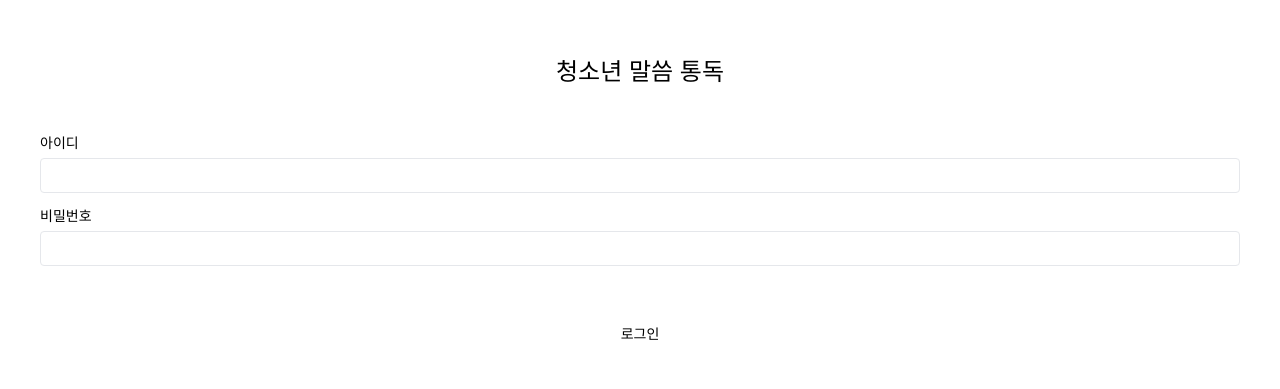
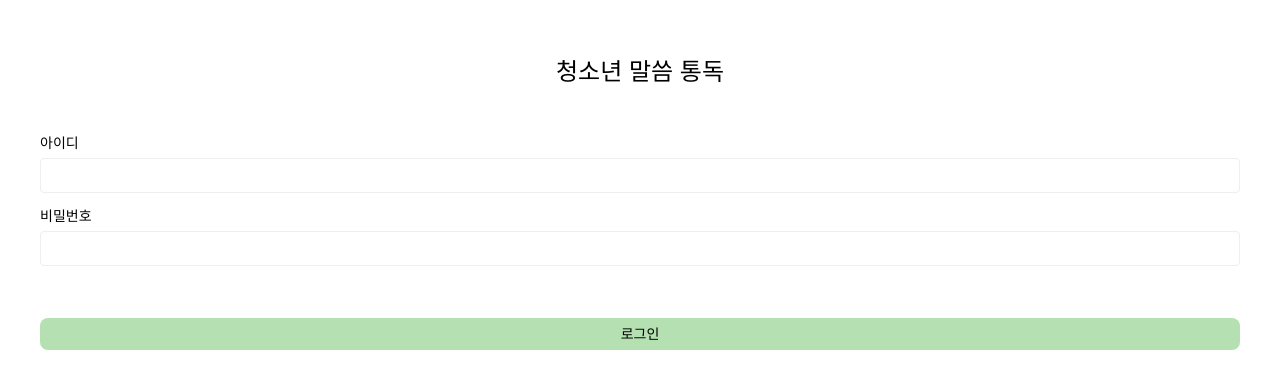
Before and after one commit to AMeaningfulStar/dongan-bibile, a Next.js app: page / in a window 1280 px wide. Shown: the part 197-586 px from the top of the page. Built offline with nearby package versions, Linux system fonts and the light colour scheme.

Commit message:
edit: 프로젝트 스타일 및 설정 수정

```diff
--- a/tailwind.config.ts
+++ b/tailwind.config.ts
@@ -1,20 +1,32 @@
-import type { Config } from "tailwindcss";
+import type { Config } from 'tailwindcss'
 
 const config: Config = {
   content: [
-    "./src/pages/**/*.{js,ts,jsx,tsx,mdx}",
-    "./src/components/**/*.{js,ts,jsx,tsx,mdx}",
-    "./src/app/**/*.{js,ts,jsx,tsx,mdx}",
+    './src/pages/**/*.{js,ts,jsx,tsx,mdx}',
+    './src/components/**/*.{js,ts,jsx,tsx,mdx}',
+    './src/app/**/*.{js,ts,jsx,tsx,mdx}',
   ],
   theme: {
+    colors: {
+      gl: {
+        'grayscale-base': 'rgba(238, 238, 238, 1)',
+        'grayscale-100': 'rgba(245, 245, 245, 1)',
+        'grayscale-200': 'rgba(158, 158, 158, 1)',
+        'grayscale-300': 'rgba(128, 128, 128, 1)',
+        'grayscale-opacity-50': 'rgba(158, 158, 158, 0.5)',
+        'green-base': 'rgba(13, 152, 0, 1)',
+        'green-opacity-30': 'rgba(13, 152, 0, 0.3)',
+        'green-opacity-50': 'rgba(13, 152, 0, 0.5)',
+        'red-base': 'rgba(255, 0, 0, 1)',
+      },
+    },
     extend: {
       backgroundImage: {
-        "gradient-radial": "radial-gradient(var(--tw-gradient-stops))",
-        "gradient-conic":
-          "conic-gradient(from 180deg at 50% 50%, var(--tw-gradient-stops))",
+        'gradient-radial': 'radial-gradient(var(--tw-gradient-stops))',
+        'gradient-conic': 'conic-gradient(from 180deg at 50% 50%, var(--tw-gradient-stops))',
       },
     },
   },
   plugins: [],
-};
-export default config;
+}
+export default config
--- a/tsconfig.json
+++ b/tsconfig.json
@@ -35,6 +35,12 @@
       "@image/*": [
         "./public/image/*"
       ],
+      "@stores/*": [
+        "./src/stores/*"
+      ],
+      "@libs/*": [
+        "./src/libs/*"
+      ],
     }
   },
   "include": [
```
